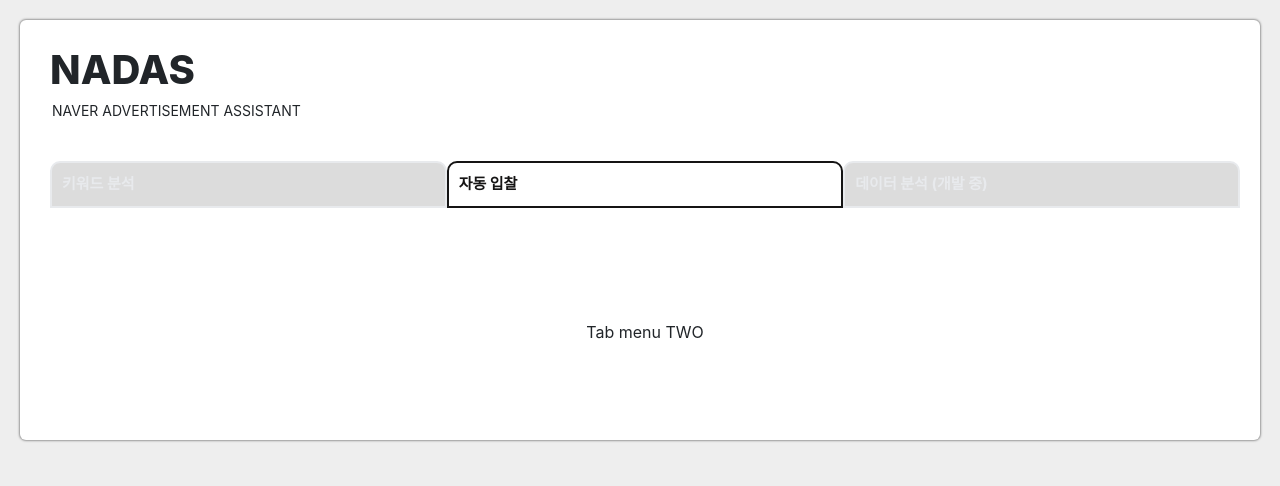
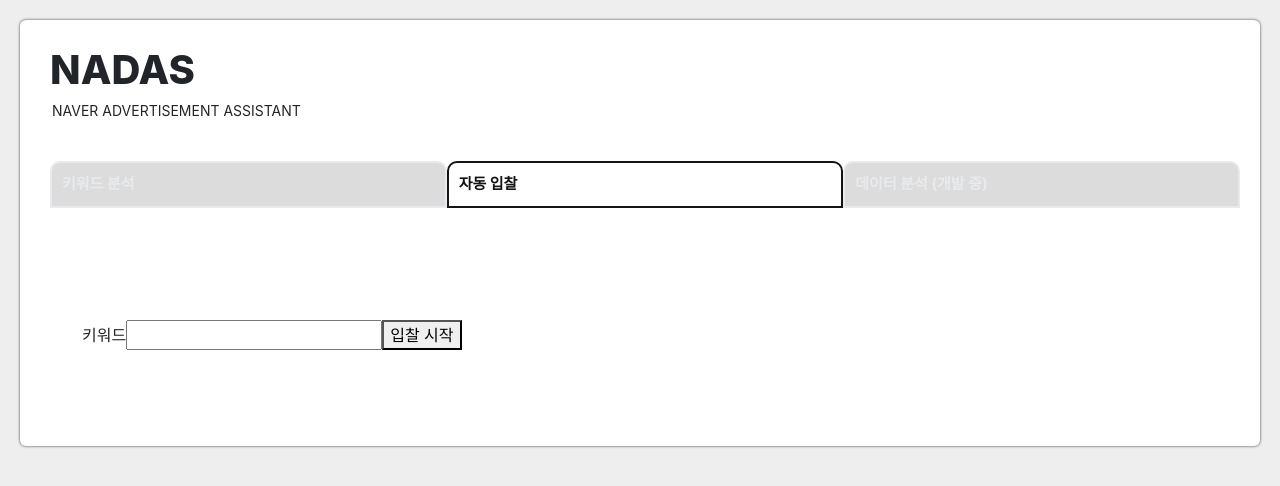
Before and after one commit to Hooniya-nolja/NADAS, a React (Create React App) app in the folder client/: page / in a window 1280 px wide. Both pictures are taken after a click on the item "자동 입찰". Shown: the top 486 px of the page. Built offline with nearby package versions, Linux system fonts and the light colour scheme.

Commit message:
[Client] 자동입찰 UI 생성

```diff
--- a/client/src/App.js
+++ b/client/src/App.js
@@ -5,8 +5,7 @@
 import axios from 'axios';
 import styled from "styled-components";
 import * as S from './styles/styles.js';
-import Tab from './Tab.js';
-import KeywordAnalyze from "./KeywordAnalyze.js";
+import Tab from './components/Tab.js';
 
 function App() {
 
--- /dev/null
+++ b/client/src/components/AutoBid.js
@@ -0,0 +1,51 @@
+import React, { useState } from "react";
+import axios from 'axios';
+import styled from "styled-components";
+import * as S from '../styles/styles.js';
+
+function AutoBid() {
+  const [keyword, setKeyword] = useState("");
+
+  const keywordHandler = (e) => {
+    e.preventDefault();
+    setKeyword(e.target.value);
+  }
+
+  const submitHandler = (e) => {
+    e.preventDefault();
+
+    let body = {
+      keyword: keyword
+    }
+
+    axios
+      .post('/auto-bid', body)
+      .then((res) => console.log(res));
+  }
+
+  return (
+    <BoxContainer>
+      <BidList>
+        <form onSubmit={submitHandler}>
+          <label>키워드</label>
+          <input type="text" value={keyword} onChange={keywordHandler} required/>
+          <button type="submit">입찰 시작</button>
+        </form>
+      </BidList>
+    </BoxContainer>
+  )
+}
+
+const BoxContainer = styled.div`
+
+`;
+
+const BidList = styled.ul`
+
+`;
+
+const KeywordInput = styled.input`
+
+`;
+
+export default AutoBid;
--- a/client/src/Tab.js
+++ b/client/src/components/Tab.js
@@ -1,13 +1,14 @@
 import React, { useState } from "react";
 import styled from "styled-components";
 import KeywordAnalyze from "./KeywordAnalyze";
+import AutoBid from "./AutoBid";
 
 function Tab() {
   const [currentTab, clickTab] = useState(0);
 
   const menuArr = [
     { name: '키워드 분석', content: <KeywordAnalyze /> },
-    { name: '자동 입찰', content: <Desc><p>Tab menu TWO</p></Desc> },
+    { name: '자동 입찰', content: <AutoBid /> },
     { name: '데이터 분석 (개발 중)', content: <Desc><p>Tab menu THREE</p></Desc> },
   ];
 
```
Also changed, not shown: client/src/components/KeywordAnalyze.js (renamed from client/src/KeywordAnalyze.js, +2 -5 lines), client/src/setupProxy.js (+8 -2 lines), 2 other files (tests, documents, lock files or other folders).
